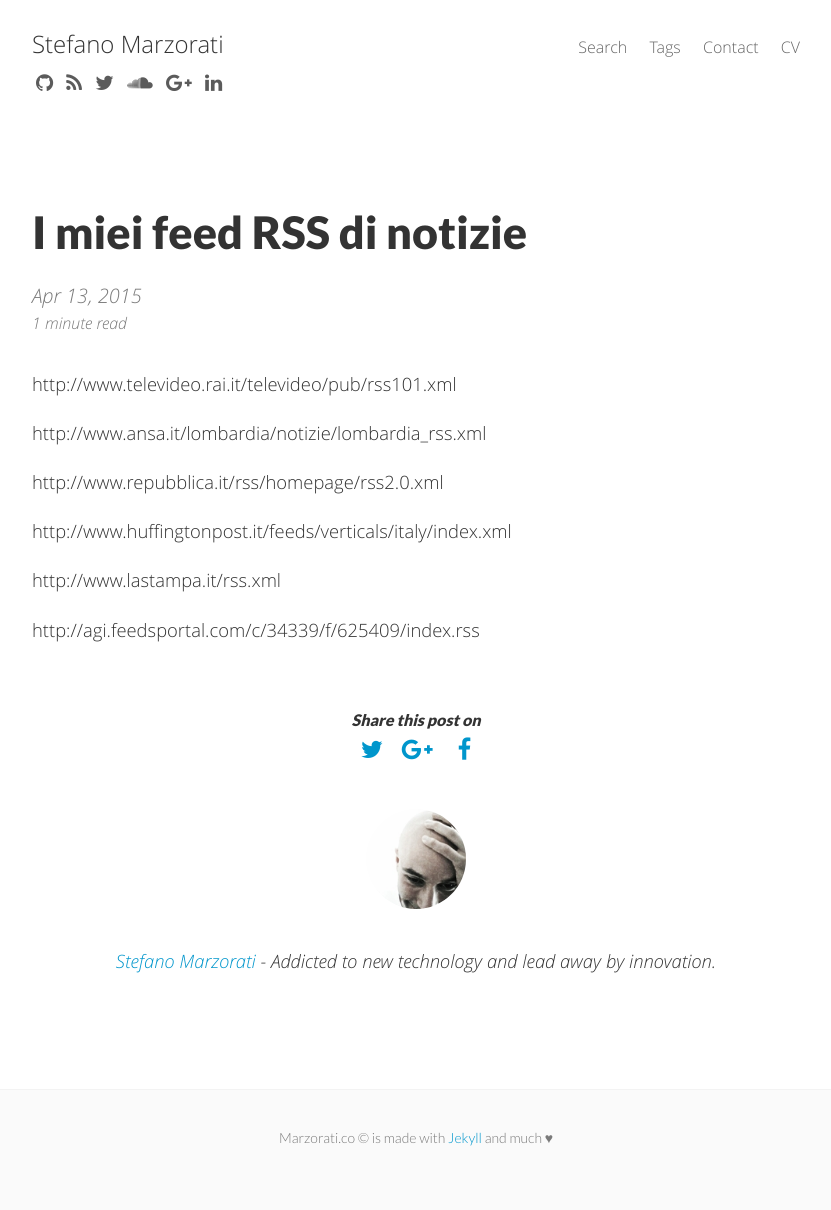
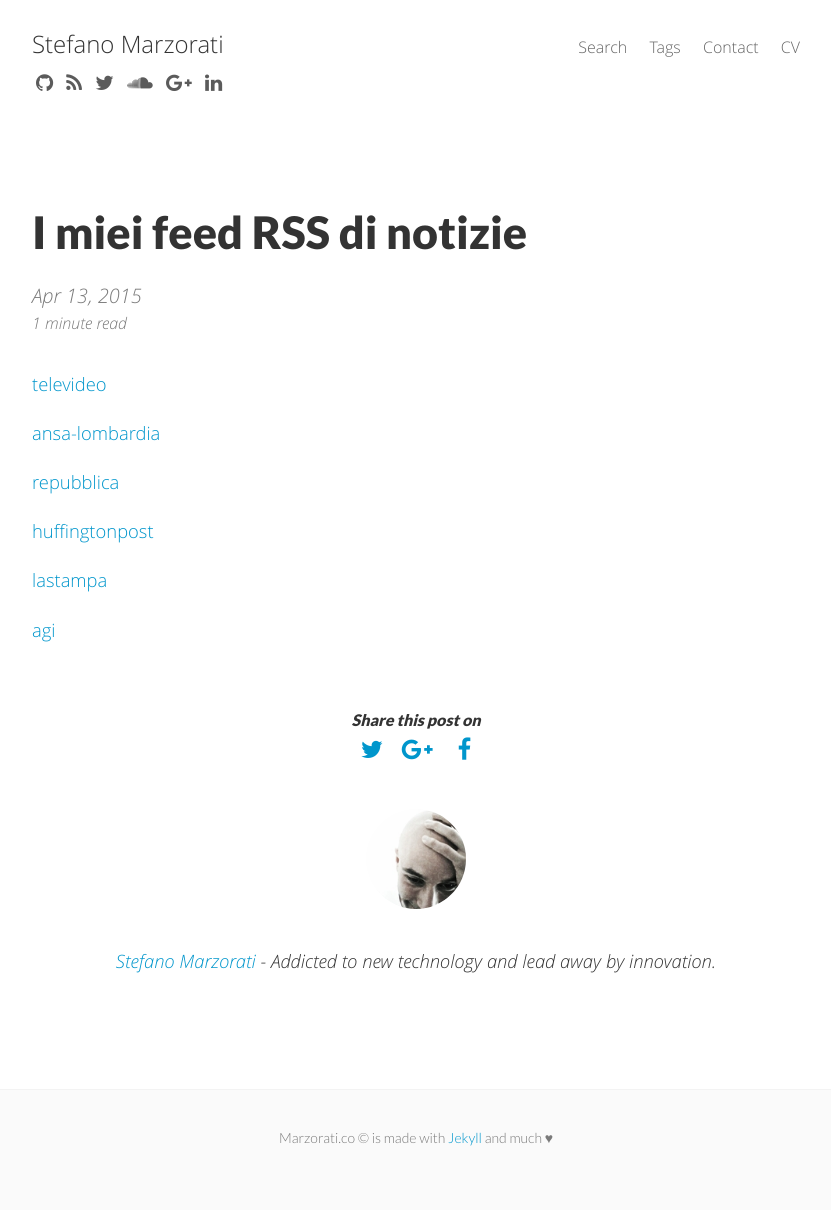
Before and after one commit to marste/Blog, a Jekyll site: the page built from _posts/2015-04-13-feed-rss-notizie.md, in a window 1280 px wide. Shown: the whole page, without its empty margins (224-1055 px from the left). Built offline with Jekyll 4.4.1, drawn with Linux system fonts in a browser that asks for light colours; nearby versions of some CDN libraries; Markdown is read by kramdown in place of the engine named in the settings; some of the changed lines change nothing that is shown.

Commit message:
Added new post

```diff
--- a/_posts/2015-04-13-feed-rss-notizie.md
+++ b/_posts/2015-04-13-feed-rss-notizie.md
@@ -22,14 +22,14 @@
   - news
   - televideo
 ---
-http://www.televideo.rai.it/televideo/pub/rss101.xml
+[televideo](http://www.televideo.rai.it/televideo/pub/rss101.xml)
 
-http://www.ansa.it/lombardia/notizie/lombardia_rss.xml
+[ansa-lombardia](http://www.ansa.it/lombardia/notizie/lombardia_rss.xml)
 
-http://www.repubblica.it/rss/homepage/rss2.0.xml
+[repubblica](http://www.repubblica.it/rss/homepage/rss2.0.xml)
 
-http://www.huffingtonpost.it/feeds/verticals/italy/index.xml
+[huffingtonpost](http://www.huffingtonpost.it/feeds/verticals/italy/index.xml)
 
-http://www.lastampa.it/rss.xml
+[lastampa](http://www.lastampa.it/rss.xml)
 
-http://agi.feedsportal.com/c/34339/f/625409/index.rss
+[agi](http://agi.feedsportal.com/c/34339/f/625409/index.rss)
```
